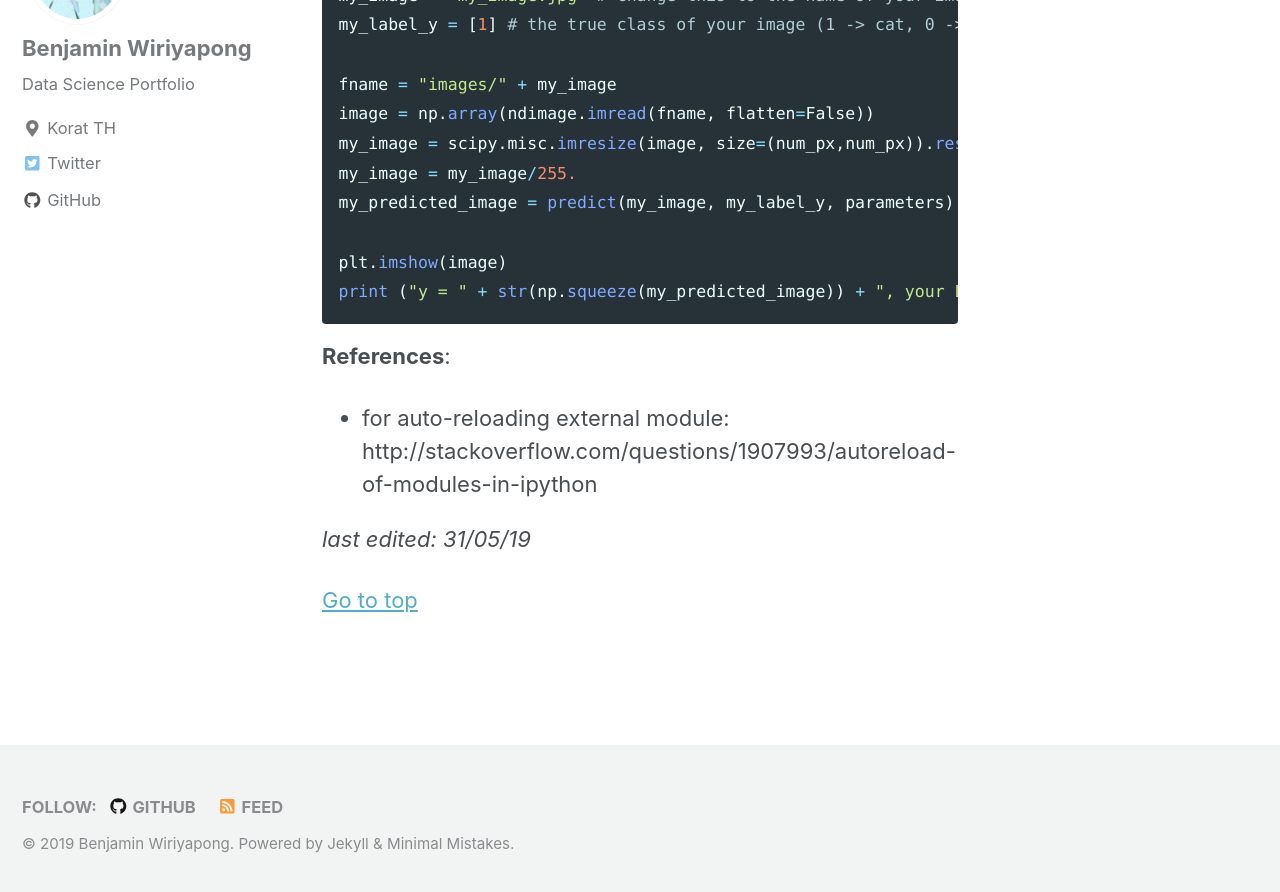
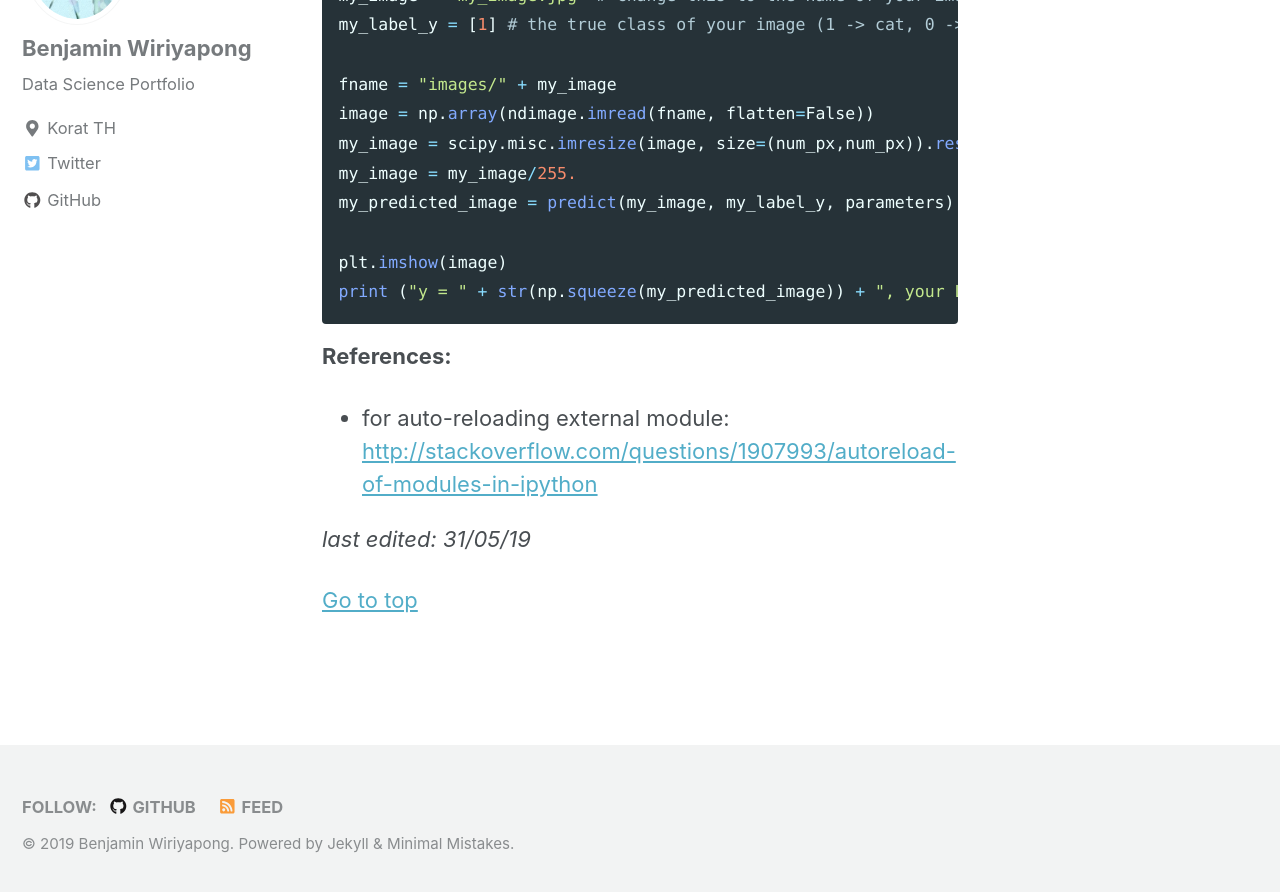
Before and after one commit to benjaminsw/benjaminsw.github.io, a Jekyll site: the page built from _pages/nn/Deep-Neural-Network-Application.md, in a window 1280 px wide and 900 px high, scrolled down 19147 px. Shown: the top 892 px of the window. Built offline with Jekyll 4.4.1, drawn with Linux system fonts in a browser that asks for light colours; nearby versions of some CDN libraries; formulas are drawn with MathJax 3; part of the change alters nothing that is shown.

````diff
--- a/_pages/nn/Deep-Neural-Network-Application.md
+++ b/_pages/nn/Deep-Neural-Network-Application.md
@@ -554,9 +554,8 @@ plt.imshow(image)
 print ("y = " + str(np.squeeze(my_predicted_image)) + ", your L-layer model predicts a \"" + classes[int(np.squeeze(my_predicted_image)),].decode("utf-8") +  "\" picture.")
 ```
 
-**References**:
-
-- for auto-reloading external module: http://stackoverflow.com/questions/1907993/autoreload-of-modules-in-ipython
+**References:**
+- for auto-reloading external module: <a href="http://stackoverflow.com/questions/1907993/autoreload-of-modules-in-ipython">http://stackoverflow.com/questions/1907993/autoreload-of-modules-in-ipython</a>
 
 *last edited: 31/05/19*
 
````
